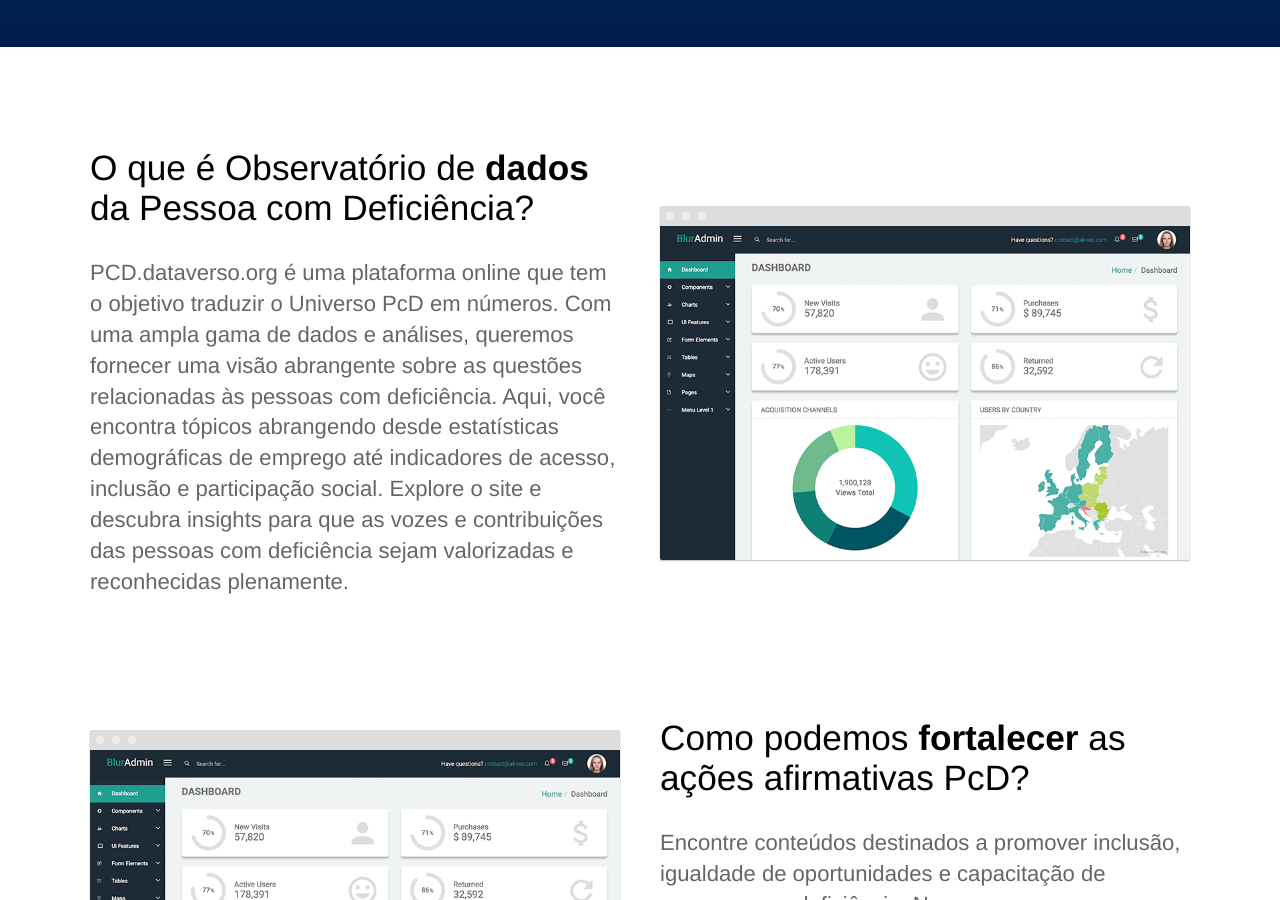
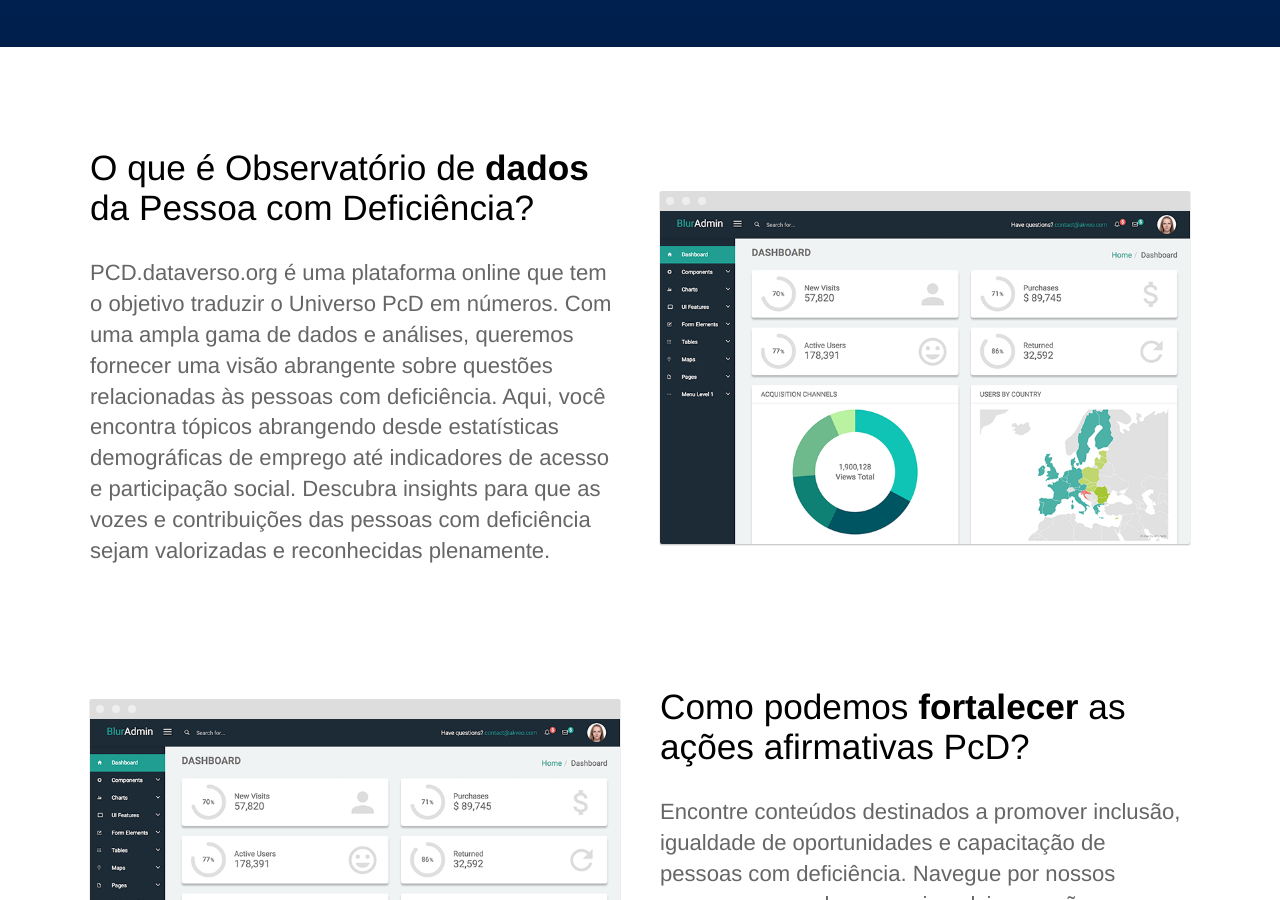
Before and after one commit to jornalistainclusivo/pcd.dataverso.org, a Jekyll site: the page built from index.html, in a window 1280 px wide and 900 px high, scrolled down 902 px. Built offline with Jekyll 4.4.1, drawn with Linux system fonts in a browser that asks for light colours.

Commit message:
texto home

```diff
--- a/index.html
+++ b/index.html
@@ -19,10 +19,10 @@ description: Observatório de Dados da Pessoa com Deficiência
 			<div class="text editable">
 				<h2>O que é Observatório de <strong>dados</strong> da Pessoa com Deficiência?</h2>
 				<p>PCD.dataverso.org é uma plataforma online que tem o objetivo traduzir o Universo PcD em números.
-				   Com uma ampla gama de dados e análises, queremos fornecer uma visão abrangente sobre as questões relacionadas às
+				   Com uma ampla gama de dados e análises, queremos fornecer uma visão abrangente sobre questões relacionadas às
 				   pessoas com deficiência. Aqui, você encontra tópicos abrangendo desde estatísticas demográficas de emprego até
-				   indicadores de acesso, inclusão e participação social. Explore o site e descubra insights para que as vozes e
-				   contribuições das pessoas com deficiência sejam valorizadas e reconhecidas plenamente.</p>
+				   indicadores de acesso e participação social. Descubra insights para que as vozes e contribuições das pessoas
+				   com deficiência sejam valorizadas e reconhecidas plenamente.</p>
 			</div>
 			<div class="image">
 				<img src="{{ site.baseurl }}/images/dashboard.png" alt="Screenshot" class="screenshot editable" />
```
